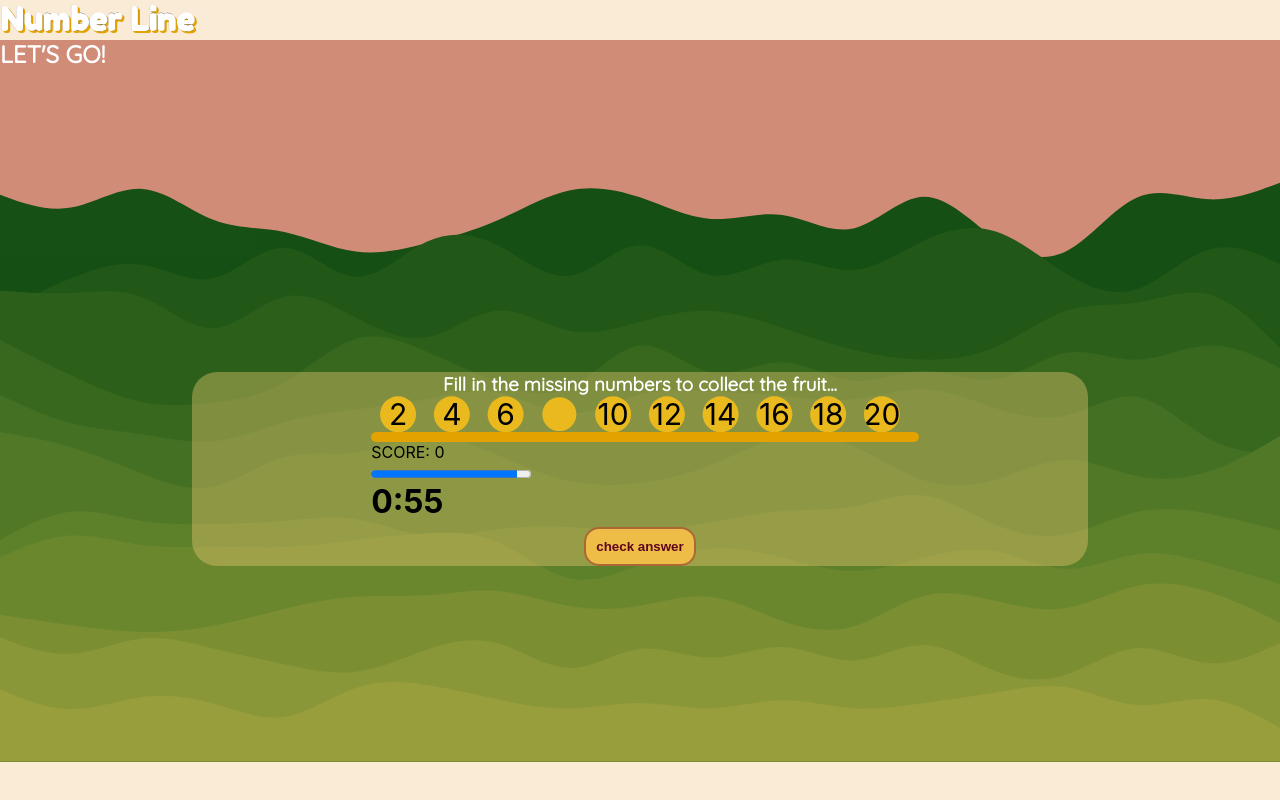
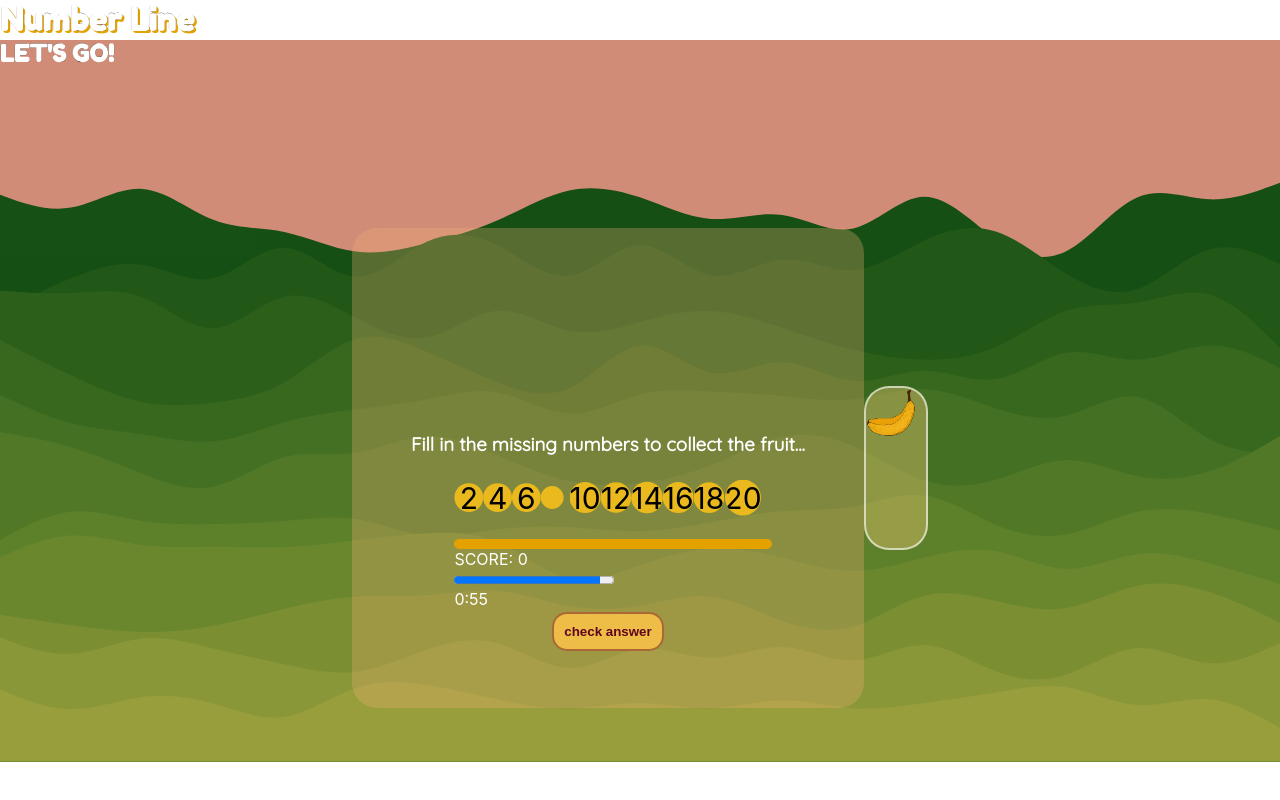
Before and after one commit to SchoolOfCode/final-project_front-end-full-stack-fam, a React (Create React App) app in the folder frontend-final-project/: page /activity in a window 1280 px wide. Shown: the top 800 px of the page. Built offline with nearby package versions, Linux system fonts and the light colour scheme; a web font is replaced by a local one.

Commit message:
added fruit illustration and styling changes, also fixes regarding accessibility since lighthouse and contrast testing. Trying to review button logic in activity page

```diff
--- a/frontend-final-project/src/routes/ActivityIntroPage/ActivityIntroPage.css
+++ b/frontend-final-project/src/routes/ActivityIntroPage/ActivityIntroPage.css
@@ -30,3 +30,51 @@
 padding: 10px
 
 }
+
+
+.the-card-div {
+
+    display: flex;
+    flex-direction: column;
+    align-items: center;
+    justify-content: center;
+
+    width: 70vw;
+
+
+    border-radius: 25px;
+    background-color: #edca7365;
+
+}
+
+
+
+.activity-intro-h1 {
+
+    color:rgb(255, 255, 255);
+    font-family: 'Fredoka One', cursive;
+    text-shadow: 2px 2px #E3A200;
+    -webkit-text-stroke: 0.001px black;
+
+}
+
+
+
+.activity-intro-h3 {
+
+    color: #ffffff;
+
+}
+
+.activity-intro-descr {
+
+    color: #ffffff;
+    font-size: small;
+
+}
+
+.activity-intro-ready {
+
+    color: #ffffff;
+
+}
--- a/frontend-final-project/src/routes/ActivityIntroPage/ActivityIntroPage.js
+++ b/frontend-final-project/src/routes/ActivityIntroPage/ActivityIntroPage.js
@@ -16,13 +16,13 @@ return(
          <MySvg className='activity-intro-background-image-daytime'/>
          <main className= 'main'>
 
-            {/* ACTIVITY INSRUCTIONS WILL GO HERE */}
 
-            <h3>
-                Collect as many bananas as you can before night time! <br/>
-                Are you ready?
-            </h3>
-
+            <h1 className='activity-intro-h1'>Adventure #1</h1>
+            <div className='the-card-div'>
+            <h3 className='activity-intro-h3'>
+                Collect as much fruit as you can before night time! </h3>
+            <p className='activity-intro-descr'> * this is the description of the activity / maths stuff * </p>
+            <h3 className='activity-intro-ready'>Are you ready?</h3>
             <section className = "button-container">
                 <nav>
                     <Link to="/activity">
@@ -36,6 +36,7 @@ return(
                     </Link>
                 </nav>
             </section>
+            </div>
 
         </main>
         </>
--- a/frontend-final-project/src/routes/ActivityPage/ActivityPage.css
+++ b/frontend-final-project/src/routes/ActivityPage/ActivityPage.css
@@ -1,5 +1,5 @@
 :root{
-    background-color: antiquewhite;
+
     display: flex;
 }
 
@@ -27,10 +27,11 @@
 
 }
 
-.lets-go{
+.lets-go-h2 {
 
-    font-family: 'Quicksand', sans-serif;
+    font-family: 'Fredoka One', cursive;
     color:rgb(255, 255, 255);
+    -webkit-text-stroke: 0.1px black;
     align-content: space-around;
 
 }
@@ -67,13 +68,28 @@
     align-items: center;
     justify-content: center;
 
-    width: 70vw;
+    width: 55vw;
 
 
     border-radius: 25px;
     background-color: #edca7365;
 
 }
+
+
+.banana-container {
+
+
+    width: 60px;
+    height: 160px;
+
+    border: solid #ffffff9a 2px;
+    border-radius: 25px;
+    background-color: #edca7365;
+
+}
+
+
 
 
 .num-grid{
--- a/frontend-final-project/src/routes/ActivityPage/ActivityPage.js
+++ b/frontend-final-project/src/routes/ActivityPage/ActivityPage.js
@@ -7,7 +7,7 @@ import { ReactComponent as MySvgNight} from '../../nighttime-jungle.svg';
 
 export default function ActivityPage({score, setScore, clicks ,setClicks}) {
 
-// comment
+
   return (
       <>
         <LogoutButton/>
@@ -16,7 +16,7 @@ export default function ActivityPage({score, setScore, clicks ,setClicks}) {
 
         <div className='text-container'>
           <h1 className='the-activity-heading'>Number Line</h1>
-          <h2 className='lets-go'>LET'S GO!</h2>
+          <h2 className='lets-go-h2'>LET'S GO!</h2>
         </div>
 
         <main className ="focus-area">
@@ -24,8 +24,10 @@ export default function ActivityPage({score, setScore, clicks ,setClicks}) {
             <h3 className='the-activity-description'>Fill in the missing numbers to collect the fruit...</h3>
               <div className='num-line-container'>
                 <NumLine score = {score} setScore = {setScore} clicks = {clicks} setClicks = {setClicks}/>
-
               </div>
+          </div>
+          <div className="banana-container">
+          <img src="banana-line-drawing.png" alt="banana" width="50" height="50"></img>
           </div>
         </main>
         {/* <nav>
--- /dev/null
+++ b/frontend-final-project/src/routes/ActivityPage/NumLine/CountdownTimer.css
@@ -0,0 +1,5 @@
+.the-countdown-text {
+
+    color:rgb(255, 255, 255);
+
+}
--- a/frontend-final-project/src/routes/ActivityPage/NumLine/CountdownTimer.js
+++ b/frontend-final-project/src/routes/ActivityPage/NumLine/CountdownTimer.js
@@ -1,5 +1,6 @@
 import { useState, useEffect } from 'react'
 import { useNavigate } from 'react-router-dom';
+import './CountdownTimer.css';
 
 
 const Timer = (props) => {
@@ -32,10 +33,10 @@ const Timer = (props) => {
     return (
         <div>
         { minutes === 0 && seconds === 0
-            ? <div>TIME'S UP!</div>
-            : <div>
-            <progress value = {seconds} max="60" id="progressBar"></progress>
-            <h1> {minutes}:{seconds < 10 ?  `0${seconds}` : seconds}</h1>
+            ? <div className='time-up-text'>TIME'S UP!</div>
+            : <div className='countdown-prog-container'>
+            <progress className='progress-countdown' value = {seconds} max="60" id="progressBar"></progress>
+            <p className='the-countdown-text' > {minutes}:{seconds < 10 ?  `0${seconds}` : seconds}</p>
             </div>
         }
         </div>
--- a/frontend-final-project/src/routes/ActivityPage/NumLine/NumLine.css
+++ b/frontend-final-project/src/routes/ActivityPage/NumLine/NumLine.css
@@ -6,3 +6,17 @@ padding: 5px;
 border-radius: 25px;
 
 }
+
+.score-counter {
+
+color: #ffffff
+
+}
+
+.num-input {
+
+    padding: 10px;
+    height: 10%;
+    width: 10%;
+
+}
--- a/frontend-final-project/src/routes/ActivityPage/NumLine/NumLine.js
+++ b/frontend-final-project/src/routes/ActivityPage/NumLine/NumLine.js
@@ -3,17 +3,32 @@ import { useState, useEffect } from 'react';
 import Timer from './CountdownTimer';
 
 
+// TO DO:
+// - separately give the input field a className (for screenreaders) - how ?! - already has className: "num-input" ??
+// - make circles fixed size; including input field
+// - restyle countdown timer: text and bar
+// x - add banana
+// - add counter to banana: number / render a new banana x3?
+// - add burst animation
+// ! - disable button when input field is inactive
+//
+// ! - GENERAL FLEX POSITIONING
+
 export default function NumLine({score, setScore, clicks, setClicks}){
 
-    //SETTING OUR DEFAULT STATE
+    //SETTING OUR DEFAULT STATES: GENERATED NUM & PREV GENERATED NUM
     const[answer, setAnswer] = useState("");
     const [prevAnsw, setPrevAnsw] = useState("");
 
-    //ASSIGNING ARRAY
+    //const [buttonState , setButtonState] = useState(false);
+
+    //ASSIGNING ARRAY VALUES & CALCULATING A RANDOM WHOLE NUM
     let array = ['2','4','6','8','10','12','14','16','18','20']
     let ranNum = Math.floor(Math.random() * 10)
+    //let isAnonymous = true;
 
-    //THIS CHECKS THE NUMBER DOESNT REPEAT TWO TIMES IN A ROW
+
+    //THIS CHECKS THE NUMBER DOESNT REPEAT TWO TIMES IN A ROW & RECALCUATES IF SO
     function checkRanNum() {
         console.log(`RAN NUM: ${ranNum} PREV ANSWER: ${prevAnsw}`)
         while (ranNum === prevAnsw){
@@ -23,16 +38,18 @@ export default function NumLine({score, setScore, clicks, setClicks}){
         return ranNum
     }
 
+    // CALLS THE NUMBER CHECKING FUNCTION
         checkRanNum();
 
 
     //USE EFFECT GOES HERE TO PREVENT INFINITE LOOP AND MISMATCH OF ANSWER AND INPUT PLACEMENT!
     useEffect(() => {
         setAnswer(array[ranNum]);
+    // THIS DISABLES THE REACT WARNING (WHICH PREVENTS FROM COMPILING)
     // eslint-disable-next-line
     }, [ranNum])
 
-    //IMMUTABLE CHANGING OF ARRAY TO RENDER INPUT FIELD EACH TIME
+    //IMMUTABLE CHANGING OF ARRAY TO RENDER A NEW INPUT FIELD EACH TIME
     console.log(`random number is ${array[ranNum]}`)
     let newArray = [...array.slice(0, ranNum),"input",...array.slice(ranNum+1)]
     console.log(newArray);
@@ -42,8 +59,18 @@ export default function NumLine({score, setScore, clicks, setClicks}){
     function handleClick(){
         const input = document.querySelector(".num-input");
         console.log(input.value)
+
+        //event.currentTarget.disabled = true;
+        //console.log('button clicked');
+
         console.log(`answer is ${answer}`)
         const inputValue = (input.value);
+
+        //if (typeof inputValue == "string") {
+        //   setButtonState(true)
+        // }
+
+
         if(inputValue === answer){
           console.log('number matches!');
             setClicks(clicks +1);
@@ -72,7 +99,7 @@ return (
         })}
     </section>
             <div className='the-actual-line'></div>
-            <p className = "score">SCORE: {score}</p>
+            <p className = "score-counter">SCORE: {score}</p>
 
             <Timer initialMinute = {0} initialSeconds = {60}/>
 
@@ -83,3 +110,6 @@ return (
 
 )
 }
+
+
+//Button disable? </section>>disabled={buttonState ? true : false}
--- a/frontend-final-project/src/routes/ChildHomepage/ChildHomepage.css
+++ b/frontend-final-project/src/routes/ChildHomepage/ChildHomepage.css
@@ -27,9 +27,9 @@
     font-family: "Mochiy Pop P One", sans-serif;
     margin: 0;
     margin-top: 5%;
-    color: rgb(249, 189, 37);
+    color: #5F061E;
     font-size: 4vw;
-    text-shadow: 4px 4px 0px #5F061E;
+    text-shadow: 4px 4px 0px #f9bd25;
     text-align: center;
 }
 
@@ -39,7 +39,7 @@
     margin-top: 5%;
     color: #5F061E;
     font-size: 2vw;
-    text-shadow: 2px 2px 0px rgb(249, 189, 37);
+    text-shadow: 2px 2px 0px #f9bd25;
     text-align: center;
 }
 
@@ -89,7 +89,7 @@
     width: 60vw;
     height: 85vh;
     border-radius: 25px;
-    background-color: #edca7365;
+    background-color: #edca7389;
 }
 
 .locked{
--- a/frontend-final-project/src/routes/ResultsPage/ResultsPage.css
+++ b/frontend-final-project/src/routes/ResultsPage/ResultsPage.css
@@ -26,10 +26,35 @@
 
 }
 
-.h3-score {
+
+.the-card-div {
+
+    display: flex;
+    flex-direction: column;
+    align-items: center;
+    justify-content: center;
+
+    width: 40vw;
+    height: 60vh;
+
+
+    border-radius: 25px;
+    background-color: #edb0734d;
+
+}
+
+
+
+
+
+
+
+
+.h2-score {
 
     font-family: 'Quicksand', sans-serif;
-    color:rgb(255, 255, 255)
+    color:rgb(255, 255, 255);
+    font-size: medium;
 
 
 }
--- a/frontend-final-project/src/routes/ResultsPage/ResultsPage.js
+++ b/frontend-final-project/src/routes/ResultsPage/ResultsPage.js
@@ -49,10 +49,14 @@ export default function ResultsPage({score, clicks, setPercentageState , percent
         <main className = "main">
        <MySvgNight className = 'results-background-image-nighttime'/>
           <h1 className='heading'>Well Done!</h1>
-        <h3 className='h3-score'>Your score is {score}!</h3>
-        <h3 className='h3-percentage'>You got {scorePercent}% correct</h3>
-        <h3 className='h3-encouragement'>{theMessage}</h3>
+          <div className="the-card-div">
+        <h2 className='h2-score'>SCORE: {score}</h2>
+        <h3 className='h3-encouragement'>You got {score} correct <br></br>{theMessage}</h3>
         <CircularDeterminate score={score} percentageState={percentageState}/>
+
+
+        <h3 className='h3-percentage'>{scorePercent}%</h3>
+        <img src="banana-line-drawing.png" alt="banana" width="50" height="50"></img>
 
         <div className='button-container'>
           <nav>
@@ -65,6 +69,7 @@ export default function ResultsPage({score, clicks, setPercentageState , percent
               <button className = "retry-button">Try Again</button>
             </Link>
           </nav>
+          </div>
         </div>
         </main>
       </>
```
Also changed, not shown: frontend-final-project/public/banana-line-drawing.png (added).
